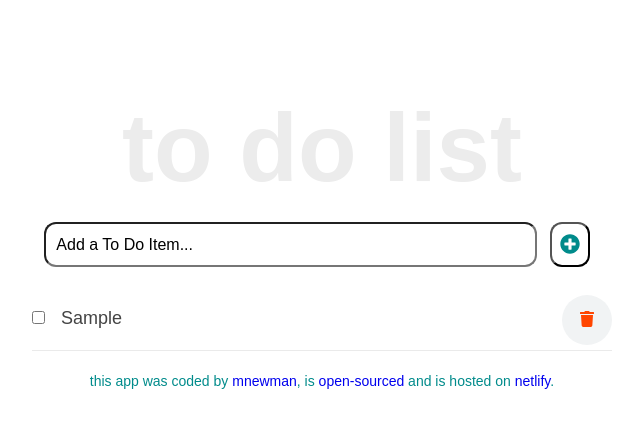
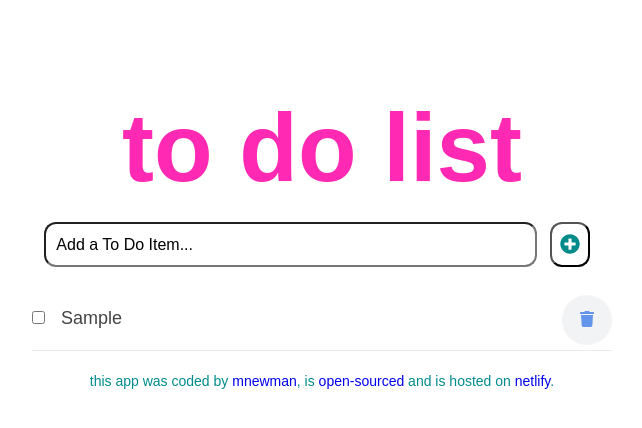
Before and after one commit to NewmanSaurusRex/react-todo-app, a React (Create React App) app: page / in a window 1280 px wide. Both pictures are taken after typing "Sample" into the empty fields and a click on the button 887 px from the left and 244 px from the top of the page. Shown: the top 428 px of the page, without its empty margins (318-960 px from the left). Built offline with nearby package versions, Linux system fonts and the light colour scheme.

Commit message:
updated custom color

```diff
--- a/src/Header.js
+++ b/src/Header.js
@@ -14,7 +14,7 @@ export default function Header() {
           fontWeight: "600",
           marginBottom: "46px",
           lineHeight: "16px",
-          color: "#ececec",
+          color: "rgb(297, 41, 180)",
           textTransform: "lowercase",
           textAlign: "center",
         }}
--- a/src/TodoItem.js
+++ b/src/TodoItem.js
@@ -49,7 +49,7 @@ const TodoItem = (props) => {
           onChange={() => props.handleChangeProps(id)}
         />
         <button onClick={() => props.deleteTodoProps(id)}>
-          <FaTrash style={{ color: "orangered", fontSize: "16px" }} />
+          <FaTrash style={{ color: "cornflowerblue", fontSize: "16px" }} />
         </button>
         <span style={completed ? completedStyle : null}>{title}</span>
       </div>
```
